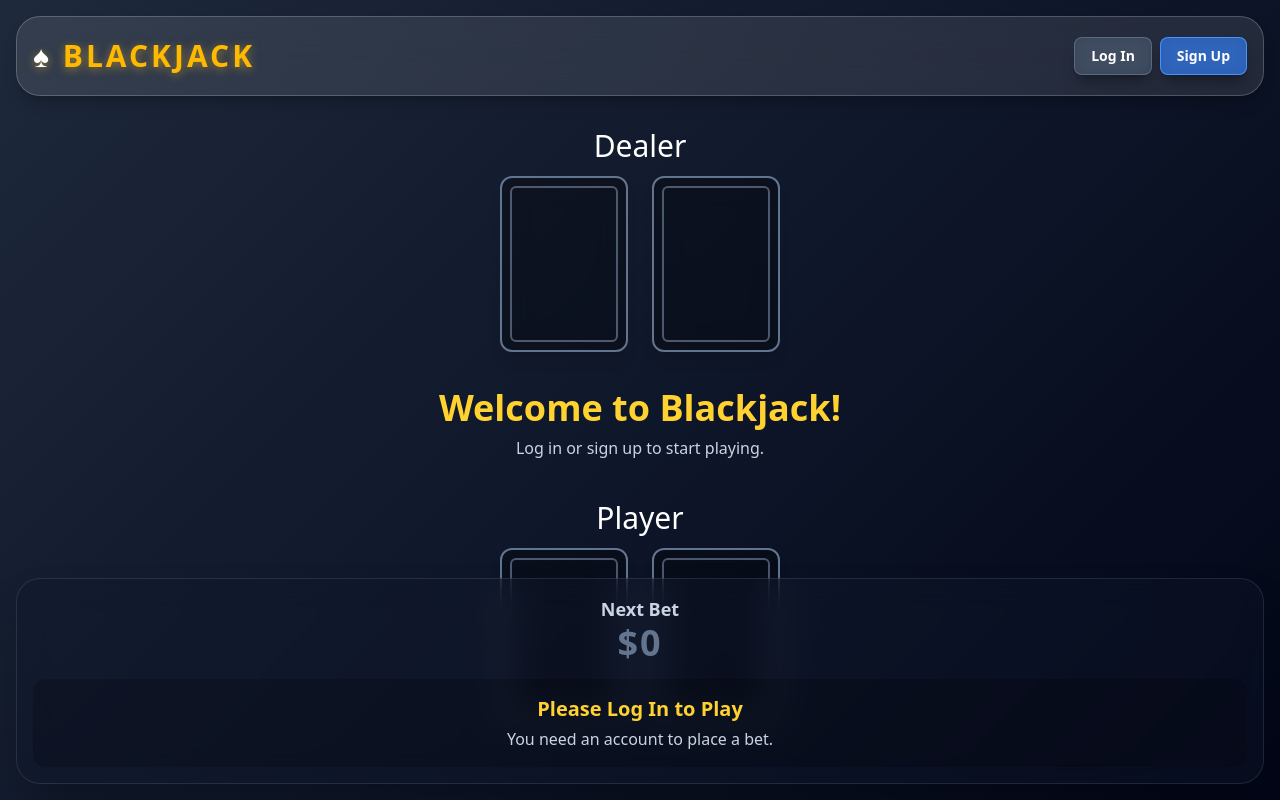
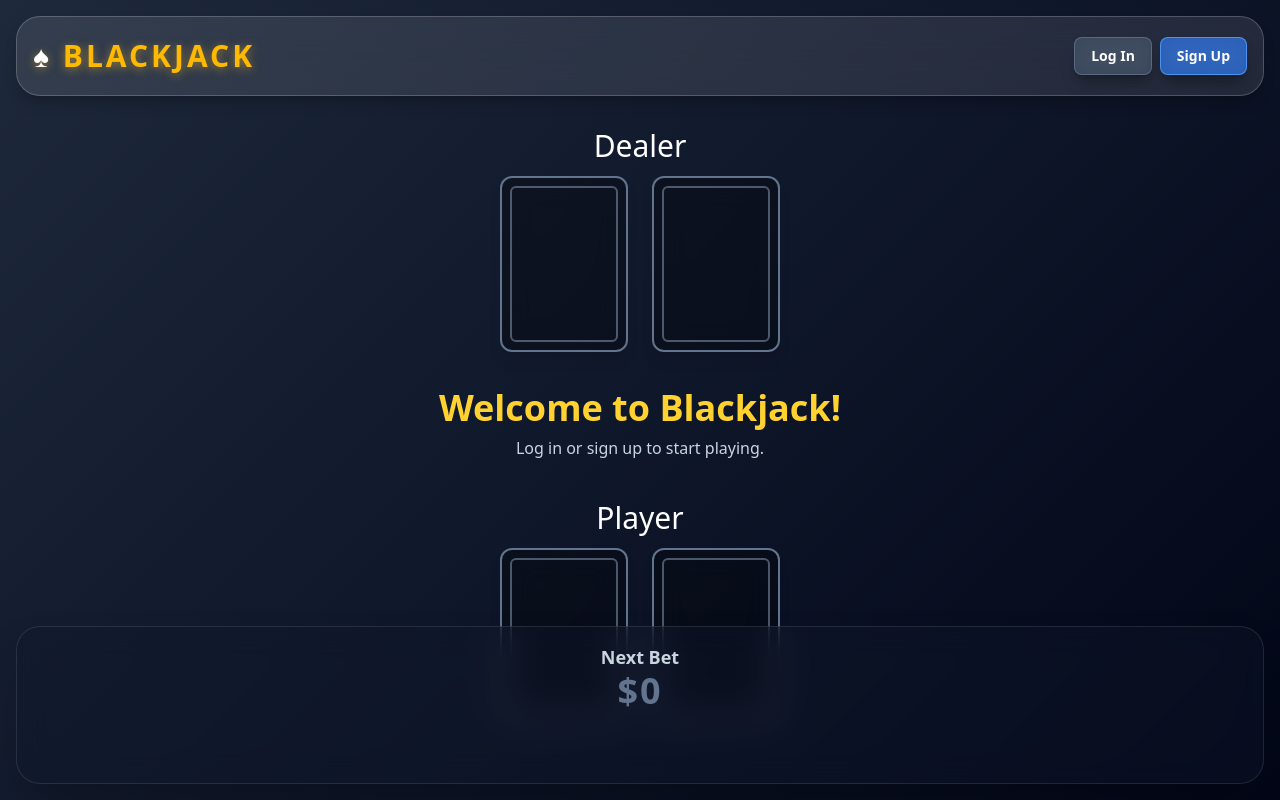
Before and after one commit to mark162657/Blackjack-Project-Mac, a React (Vite) app: page / in a window 1280 px wide. Shown: the top 800 px of the page. Built offline with nearby package versions, Linux system fonts and the light colour scheme.

Commit message:
final release before ddl

```diff
--- a/src/App.jsx
+++ b/src/App.jsx
@@ -78,6 +78,7 @@ function App() {
     // --- Component State Management ---
     // UI visibility states
     const [showAuthForm, setShowAuthForm] = useState(false);
+    const [isLoginMode, setIsLoginMode] = useState(true); // NEW: Controls initial mode of AuthForm
     const [showBuyChipsForm, setShowBuyChipsForm] = useState(false);
     const [showHistory, setShowHistory] = useState(false);
     const [authMessage, setAuthMessage] = useState({ type: "", message: "" });
@@ -439,8 +440,9 @@ function App() {
     return (
         <div className="min-h-screen bg-transparent text-white flex flex-col font-sans">
             <Navbar
-                onLogin={() => setShowAuthForm(true)}
-                onSignup={() => setShowAuthForm(true)}
+                // UPDATED: Pass functions to correctly set the AuthForm mode
+                onLogin={() => { setIsLoginMode(true); setShowAuthForm(true); }}
+                onSignup={() => { setIsLoginMode(false); setShowAuthForm(true); }}
                 onLogout={async () => await supabase.auth.signOut()}
                 onBuyChips={() => setShowBuyChipsForm(true)}
                 onShowHistory={() => setShowHistory(true)}
@@ -448,7 +450,8 @@ function App() {
             />
 
             {/* Modal Components */}
-            {showAuthForm && <AuthForm onClose={() => setShowAuthForm(false)} />}
+            {/* UPDATED: Pass the initialIsLogin prop to AuthForm */}
+            {showAuthForm && <AuthForm onClose={() => setShowAuthForm(false)} initialIsLogin={isLoginMode} />}
             {showBuyChipsForm && <BuyChipsForm onClose={() => setShowBuyChipsForm(false)} onRefill={refillChips} currentChips={chips} isLoggedIn={!!user} />}
             {showHistory && <GameHistory onClose={() => setShowHistory(false)} />}
 
@@ -508,7 +511,9 @@ function App() {
                         <Button
                             onClick={handleAdvisorClick}
                             bg_color="advisor"
-                            className="!absolute !w-10 !h-10 !p-0 !rounded-full !text-lg !font-extrabold top-1 right-2 sm:top-1/2 sm:right-6 sm:-translate-y-1/3"                        >
+                            // Advisor Button Fix: Adjusted positioning for mobile (top-1 right-2)
+                            className="!absolute !w-10 !h-10 !p-0 !rounded-full !text-lg !font-extrabold top-1 right-2 sm:top-1/2 sm:right-6 sm:-translate-y-1/3"
+                        >
                             ?
                         </Button>
                     )}
@@ -520,14 +525,9 @@ function App() {
                         </span>
                     </div>
 
-                    {/* Renders content based on user login and game state */}
-                    {!user ? (
-                        <div className="text-center p-4 bg-black/20 rounded-xl">
-                            <h3 className="text-xl font-bold text-amber-300">Please Log In to Play</h3>
-                            <p className="text-slate-300 mt-1">You need an account to place a bet.</p>
-                        </div>
-                    ) : isBetting ? (
-                        // Betting UI
+                    {/* UPDATED: Removed the redundant "Please Log In to Play" section */}
+                    {user && isBetting ? (
+                        // Betting UI (Logged in)
                         <div className="flex flex-col sm:flex-row items-center justify-center gap-4 max-w-lg mx-auto p-4 bg-black/20 rounded-xl shadow-inner">
                             <div className="flex-grow w-full sm:w-auto text-center">
                                 <label htmlFor="bet-input" className="text-sm font-semibold text-slate-300 block mb-2">
@@ -553,17 +553,20 @@ function App() {
                                 Deal
                             </Button>
                         </div>
-                    ) : gameOver ? (
-                        // "New Hand" button after a game ends
+                    ) : user && gameOver ? (
+                        // "New Hand" button after a game ends (Logged in)
                         <div className="flex justify-center gap-4 max-w-xl mx-auto">
                             <Button bg_color="green" onClick={resetGame}>New Hand</Button>
                         </div>
-                    ) : (
-                        // "Hit" and "Stand" buttons during a game
+                    ) : user ? (
+                        // "Hit" and "Stand" buttons during a game (Logged in)
                         <div className="flex justify-center gap-4 max-w-sm mx-auto">
                             <Button onClick={playerHit}>Hit</Button>
                             <Button bg_color="red" onClick={playerStand}>Stand</Button>
                         </div>
+                    ) : (
+                        // If not logged in, render an empty space
+                        <div className="h-10"></div>
                     )}
                 </div>
             </div>
--- a/src/components/AuthForm.jsx
+++ b/src/components/AuthForm.jsx
@@ -1,15 +1,15 @@
-// src/components/AuthForm.jsx
-
 import React, { useState } from 'react';
 import Button from './Button';
 import { useSupabase } from '../helper/supabaseContext';
 
-export default function AuthForm({ onClose }) {
+// AuthForm now accepts initialIsLogin to control whether it starts in Login or Signup mode.
+export default function AuthForm({ onClose, initialIsLogin = true }) {
     const { supabase } = useSupabase();
-    const [isLogin, setIsLogin] = useState(true);
+    // Use the prop to initialize the state
+    const [isLogin, setIsLogin] = useState(initialIsLogin);
     const [email, setEmail] = useState('');
     const [password, setPassword] = useState('');
-    const [confirmPassword, setConfirmPassword] = useState(''); // New state for password confirmation
+    const [confirmPassword, setConfirmPassword] = useState('');
     const [loading, setLoading] = useState(false);
     const [message, setMessage] = useState('');
     const title = isLogin ? 'Log In' : 'Sign Up';
```
